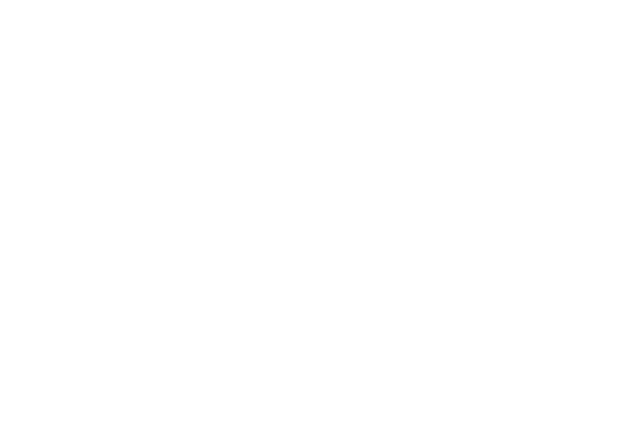
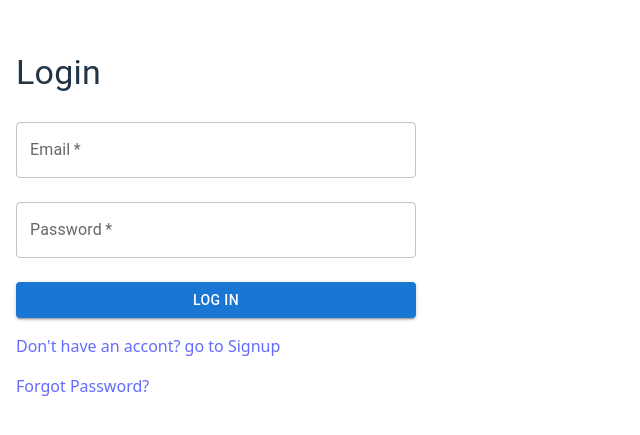
Before and after one commit to Sumit-udhani/expense_management_frontend, a React (Vite) app: page /login in a window 1280 px wide. Before the commit this address had no page. Shown: the part 175-610 px from the top of the page, without its empty margins (0-640 px from the left). Built offline with nearby package versions, Linux system fonts and the light colour scheme.

Commit message:
frontend authentication

```diff
--- a/src/App.jsx
+++ b/src/App.jsx
@@ -1,17 +1,26 @@
-import { useState } from 'react'
+import { useEffect, useState } from 'react'
 
 
 import { Route, Routes,BrowserRouter,Navigate } from 'react-router-dom'
 import Signup from './pages/Signup'
+ import Login from './pages/Login'
+ import VerifyEmail from './pages/VerifyEmail'
+import ForgotPassword from './pages/ForgotPassword'
+import ResetPassword from './pages/ResetPassword'
+function App() {
 
-function App() {
-  const [count, setCount] = useState(0)
+
+
 
   return (
     <BrowserRouter>
       <Routes>
       <Route path='/' element={<Navigate to="/signup" />} />
         <Route path='/signup' element={<Signup />} />
+        <Route path="/login" element={<Login /> } />
+        <Route path="/verify-email" element={<VerifyEmail />} />
+        <Route path="/forgot-password" element={<ForgotPassword />} />
+        <Route path="/reset-password" element={<ResetPassword />} />
       </Routes>
     </BrowserRouter>
   )
--- /dev/null
+++ b/src/pages/ForgotPassword.jsx
@@ -0,0 +1,40 @@
+import axios from 'axios';
+import React, { useState } from 'react'
+import { TextField, Button, Box, Typography } from '@mui/material';
+function ForgotPassword() {
+     const [email,setEmail] = useState('')
+     const [message, setMessage] = useState('');
+     const [error, setError] = useState('');
+
+     const handleSubmit = async (e) =>{
+        e.preventDefault();
+        try {
+             await axios.post('http://localhost:8085/auth/forgot-password',{email})
+            setMessage('Password reset email sent');
+        } catch (error) {
+            setError(err.response?.data?.error || 'An error occurred');
+        }
+     }
+  return  (
+    <Box sx={{ maxWidth: 400, margin: 'auto', padding: 2 }}>
+      <Typography variant="h4" gutterBottom>Forgot Password</Typography>
+      {message && <Typography color="success">{message}</Typography>}
+      {error && <Typography color="error">{error}</Typography>}
+      <form onSubmit={handleSubmit}>
+        <TextField
+          label="Email"
+          value={email}
+          onChange={(e) => setEmail(e.target.value)}
+          fullWidth
+          margin="normal"
+          required
+        />
+        <Button type="submit" variant="contained" fullWidth sx={{ marginTop: 2 }}>
+          Send Reset Link
+        </Button>
+      </form>
+    </Box>
+  );
+}
+
+export default ForgotPassword
--- /dev/null
+++ b/src/pages/Login.jsx
@@ -0,0 +1,62 @@
+import React, { useState } from 'react';
+import { TextField, Button, Box, Typography } from '@mui/material';
+import axios from 'axios';
+import { Link, useNavigate } from 'react-router-dom';
+
+const Login = () => {
+  const [form, setForm] = useState({ email: '', password: '' });
+  const [error, setError] = useState('');
+  const navigate = useNavigate();
+
+  const handleChange = (e) => {
+    const { name, value } = e.target;
+    setForm((prevState) => ({ ...prevState, [name]: value }));
+  };
+
+  const handleSubmit = async (e) => {
+    e.preventDefault();
+    try {
+      const response = await axios.post('http://localhost:8085/auth/login', form);
+      localStorage.setItem('token', response.data.token);
+
+    } catch (err) {
+      setError(err.response?.data?.message || 'An error occurred');
+    }
+  };
+
+  return (
+    <Box sx={{ maxWidth: 400, margin: 'auto', padding: 2 }}>
+      <Typography variant="h4" gutterBottom>Login</Typography>
+      {error && <Typography color="error">{error}</Typography>}
+      <form onSubmit={handleSubmit}>
+        <TextField
+          label="Email"
+          name="email"
+          type="email"
+          value={form.email}
+          onChange={handleChange}
+          fullWidth
+          margin="normal"
+          required
+        />
+        <TextField
+          label="Password"
+          name="password"
+          type="password"
+          value={form.password}
+          onChange={handleChange}
+          fullWidth
+          margin="normal"
+          required
+        />
+        <Button type="submit" variant="contained" fullWidth sx={{ marginTop: 2 }}>
+          Log In
+        </Button>
+        <Link to={'/signup'}><p>Don't have an accont? go to Signup</p></Link>
+        <Link to={'/forgot-password'}>Forgot Password?</Link>
+      </form>
+    </Box>
+  );
+};
+
+export default Login;
--- /dev/null
+++ b/src/pages/ResetPassword.jsx
@@ -0,0 +1,61 @@
+import React, { useState } from 'react';
+import { TextField, Button, Box, Typography } from '@mui/material';
+import axios from 'axios';
+import { useLocation, useNavigate } from 'react-router-dom';
+
+const ResetPassword = () => {
+  const location = useLocation();
+  const [newPassword, setNewPassword] = useState('');
+  const [confirmPassword, setConfirmPassword] = useState('');
+  const [message, setMessage] = useState('');
+  const [error, setError] = useState('');
+  const token = new URLSearchParams(location.search).get('token');
+    const navigate = useNavigate()
+  const handleSubmit = async (e) => {
+    e.preventDefault();
+    if (newPassword !== confirmPassword) {
+      setError('Passwords do not match');
+      return;
+    }
+    try {
+      await axios.post(`http://localhost:8085/auth/reset-password?token=${token}`, { newPassword ,confirmPassword});
+      setMessage('Password reset successful');
+      navigate('/login')
+    } catch (err) {
+      setError(err.response?.data?.error || 'An error occurred');
+    }
+  };
+
+  return (
+    <Box sx={{ maxWidth: 400, margin: 'auto', padding: 2 }}>
+      <Typography variant="h4" gutterBottom>Reset Password</Typography>
+      {message && <Typography color="success">{message}</Typography>}
+      {error && <Typography color="error">{error}</Typography>}
+      <form onSubmit={handleSubmit}>
+        <TextField
+          label="New Password"
+          type="password"
+          value={newPassword}
+          onChange={(e) => setNewPassword(e.target.value)}
+          fullWidth
+          margin="normal"
+          required
+        />
+        <TextField
+          label="Confirm Password"
+          type="password"
+          value={confirmPassword}
+          onChange={(e) => setConfirmPassword(e.target.value)}
+          fullWidth
+          margin="normal"
+          required
+        />
+        <Button type="submit" variant="contained" fullWidth sx={{ marginTop: 2 }}>
+          Reset Password
+        </Button>
+      </form>
+    </Box>
+  );
+};
+
+export default ResetPassword;
--- a/src/pages/Signup.jsx
+++ b/src/pages/Signup.jsx
@@ -1,21 +1,25 @@
 import React, { useState } from 'react'
-import {useNavigate} from 'react-router-dom'
+import {useNavigate,Link} from 'react-router-dom'
 import axios from 'axios'
 import { TextField, Button, Box, Typography } from '@mui/material';
+
 export default function Signup() {
    const [form,setForm] =  useState({name:'',email:'',password:''})
    const [error,setError] = useState('')
    const navigate = useNavigate()
+   const [isLoading, setIsLoading] = useState(false)
    const handleChange = (e) => {
     const { name, value } = e.target;
     setForm((prevState) => ({ ...prevState, [name]: value }));
   };
   const handleSubmit = async (e) =>{
     e.preventDefault()
+    setIsLoading(true)
     try {
 
         const response = await axios.post('http://localhost:8085/auth/signup',form)
-        navigate('/verify-email', { state: { email: form.email } });
+
+        alert('Email sent Successfully')
     } catch (error) {
         setError(err.response?.data?.message || 'An error occurred');
     }
@@ -57,6 +61,7 @@ export default function Signup() {
         <Button type="submit" variant="contained" fullWidth sx={{ marginTop: 2 }}>
           Sign Up
         </Button>
+        <Link to={'/login'}><p>Already have an accont? go to Login</p></Link>
       </form>
     </Box>
   );
--- /dev/null
+++ b/src/pages/VerifyEmail.jsx
@@ -0,0 +1,34 @@
+import React, { useEffect, useState } from 'react';
+import { Box, Typography, Button } from '@mui/material';
+import axios from 'axios';
+import { useLocation, useNavigate } from 'react-router-dom';
+
+const VerifyEmail = () => {
+  const location = useLocation();
+  const navigate = useNavigate();
+  const [status, setStatus] = useState('');
+  const token = new URLSearchParams(location.search).get('token');
+
+  useEffect(() => {
+    const verifyEmail = async () => {
+      try {
+        await axios.get(`http://localhost:8085/auth/verify-email?token=${token}`);
+        setStatus('Email verified successfully!');
+      } catch (err) {
+        setStatus('Verification failed. Invalid or expired token.');
+      }
+    };
+    if (token) verifyEmail();
+  }, [token]);
+
+  return (
+    <Box sx={{ textAlign: 'center', marginTop: 5 }}>
+      <Typography variant="h6">{status}</Typography>
+      <Button variant="contained" onClick={() => navigate('/login')} sx={{ marginTop: 2 }}>
+        Go to Login
+      </Button>
+    </Box>
+  );
+};
+
+export default VerifyEmail;
```
